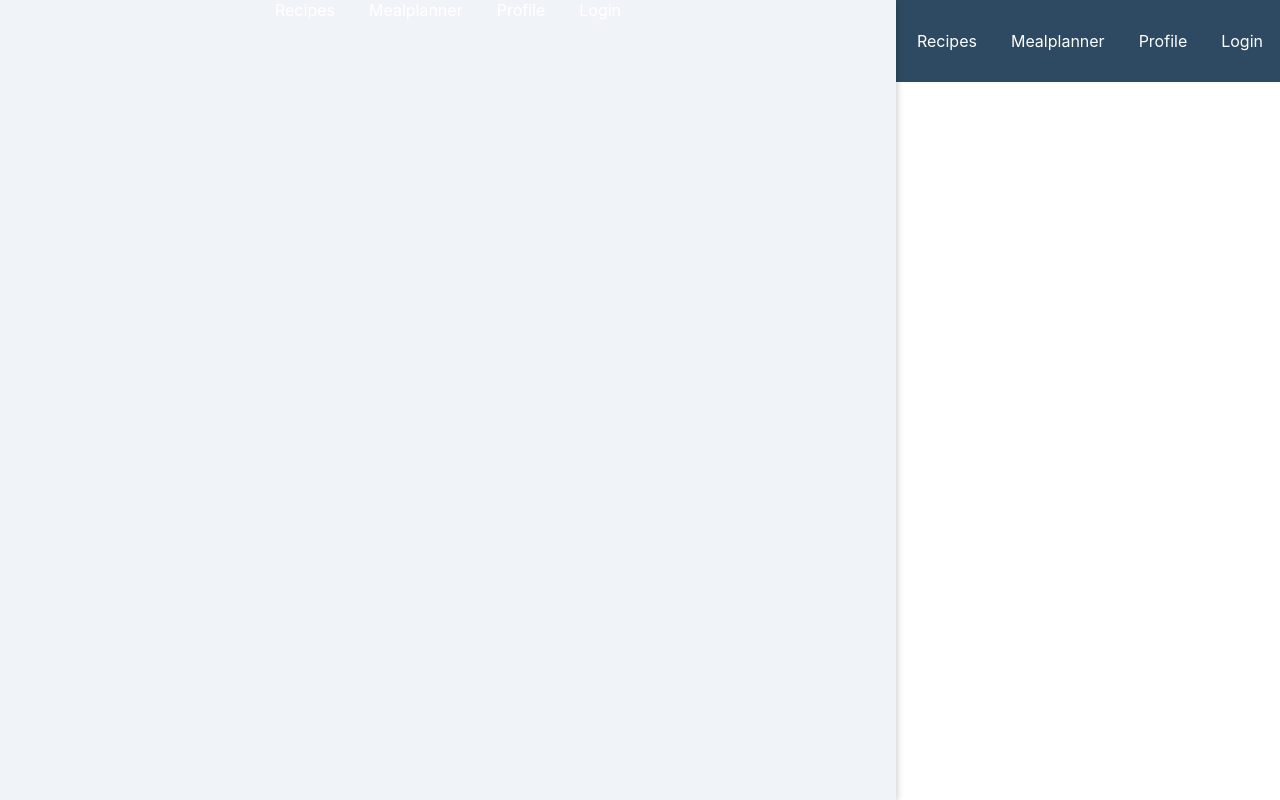
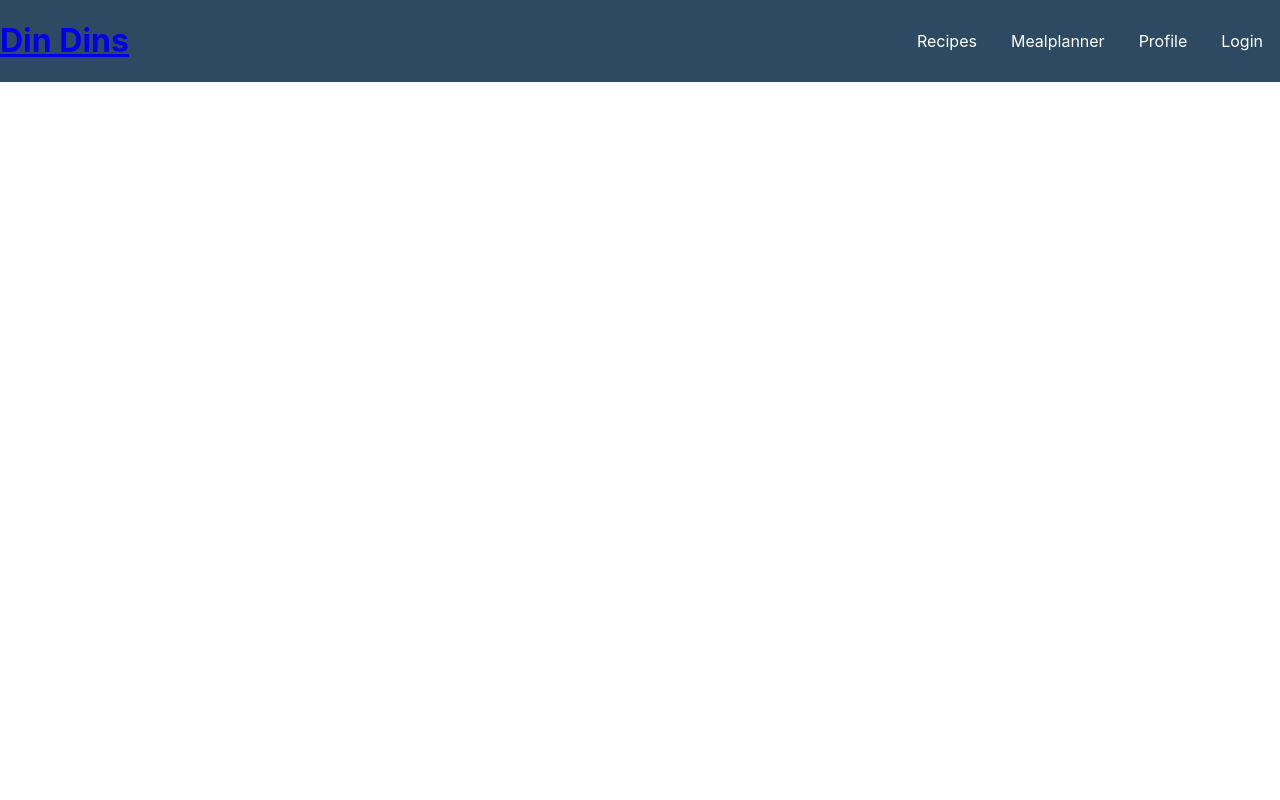
Before and after one commit to Max-Stevenson/din-dins, a React (Create React App) app in the folder frontend/: page / in a window 1280 px wide. Built offline with nearby package versions, Linux system fonts and the light colour scheme.

Commit message:
Continued work on SideDrawer.
- Implemented state in Header to track drawer status.

```diff
--- a/frontend/public/index.html
+++ b/frontend/public/index.html
@@ -9,24 +9,12 @@
       name="description"
       content="Web site created using create-react-app"
     />
-    <!--
-      manifest.json provides metadata used when your web app is installed on a
-      user's mobile device or desktop. See https://developers.google.com/web/fundamentals/web-app-manifest/
-    -->
     <link rel="manifest" href="%PUBLIC_URL%/manifest.json" />
-    <!--
-      Notice the use of %PUBLIC_URL% in the tags above.
-      It will be replaced with the URL of the `public` folder during the build.
-      Only files inside the `public` folder can be referenced from the HTML.
-
-      Unlike "/favicon.ico" or "favicon.ico", "%PUBLIC_URL%/favicon.ico" will
-      work correctly both with client-side routing and a non-root public URL.
-      Learn how to configure a non-root public URL by running `npm run build`.
-    -->
     <title>React App</title>
   </head>
   <body>
     <noscript>You need to enable JavaScript to run this app.</noscript>
+    <div id="drawer-hook"></div>
     <div id="root"></div>
   </body>
 </html>
--- a/frontend/src/shared/components/Navigation/Header.js
+++ b/frontend/src/shared/components/Navigation/Header.js
@@ -1,23 +1,29 @@
-import React from "react";
+import React, { useState } from "react";
 import { Link } from "react-router-dom";
 import "./Header.css";
 import NavLinks from "./NavLinks";
 import SideDrawer from "./SideDrawer";
 
 const Header = props => {
+  const [drawerIsOpen, setDrawerIsOpen] = useState(false);
+
+  const openDrawer = () => {
+    setDrawerIsOpen(true);
+  };
+
   return (
     <React.Fragment>
-      <SideDrawer>
+      {drawerIsOpen && (<SideDrawer>
         <nav className="main-header__drawer-nav">
           <NavLinks />
         </nav>
-      </SideDrawer>
+      </SideDrawer>)}
       <header className="main-header">
-        <div className="main-header__menu-btn">
+        <button className="main-header__menu-btn" onClick={openDrawer}>
           <div />
           <div />
           <div />
-        </div>
+        </button>
         <h1 className="main-header__title">
           <Link to="/" exact>
             Din Dins
--- a/frontend/src/shared/components/Navigation/SideDrawer.js
+++ b/frontend/src/shared/components/Navigation/SideDrawer.js
@@ -1,8 +1,10 @@
 import React from "react";
+import ReactDOM from "react-dom";
 import "./SideDrawer.css";
 
 const SideDrawer = props => {
-  return <aside className="side-drawer">{props.children}</aside>;
+  const content = <aside className="side-drawer">{props.children}</aside>;
+  return ReactDOM.createPortal(content, document.getElementById('drawer-hook'));
 };
 
 export default SideDrawer;
```
